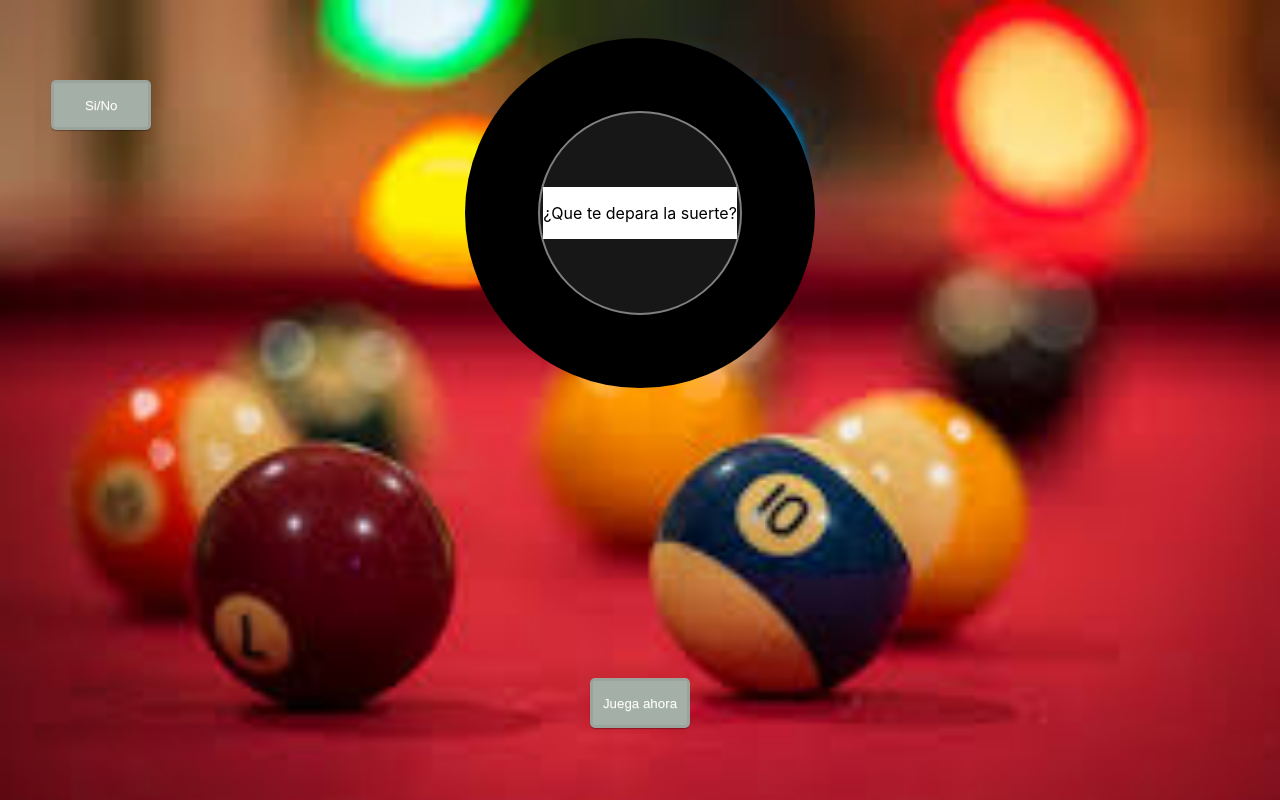
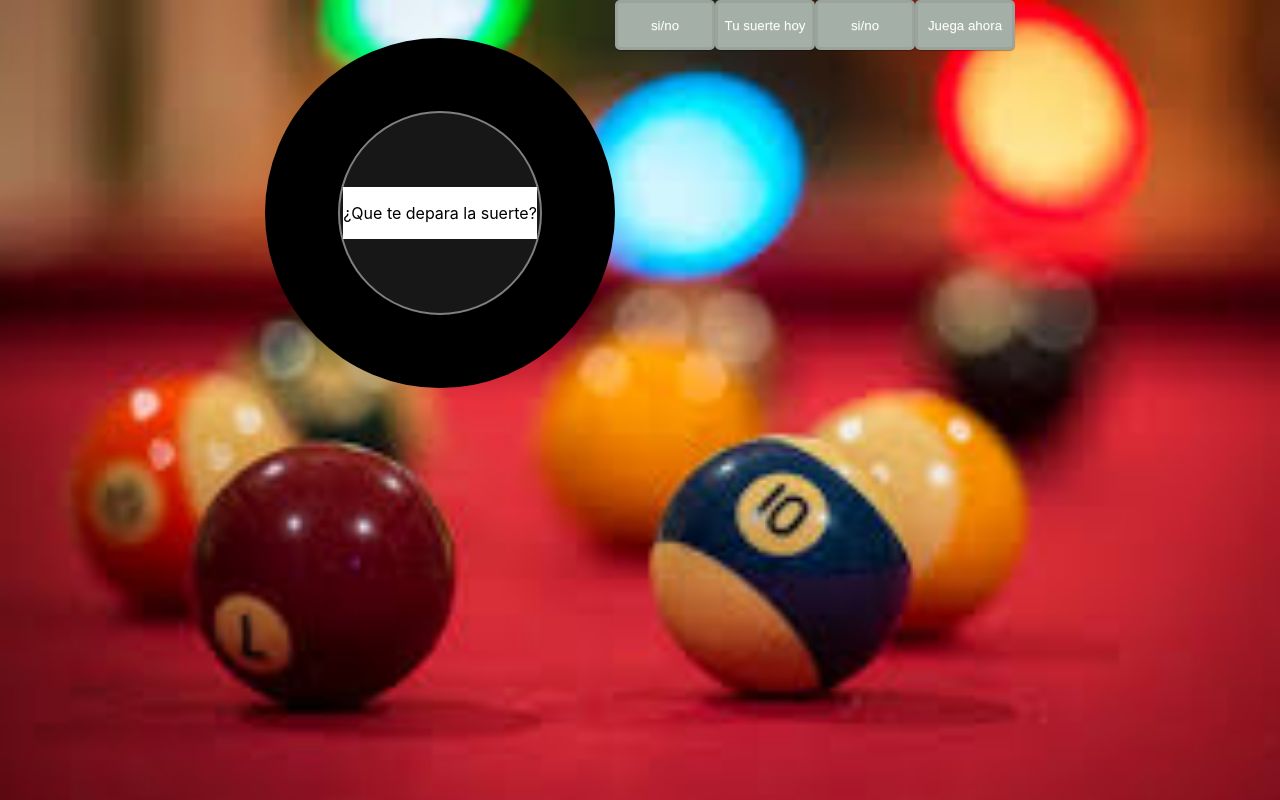
Before and after one commit to Angel-Raymundo/bola-ocho, a React (Create React App) app: page / in a window 1280 px wide. Built offline with nearby package versions, Linux system fonts and the light colour scheme.

Commit message:
se dinamizo el estado de los modos de juego

```diff
--- a/src/components/Button.css
+++ b/src/components/Button.css
@@ -2,7 +2,6 @@
   width: 100px;
   height: 50px;
   border-radius: 5px;
-  position: absolute;
   text-align: center;
   box-shadow: 0 1px 1px rgba(0, 0, 0, 0.3);
   text-shadow: 0 1px 0 rgba(225, 225, 225, 0.3);
--- a/src/components/ButtonModes.js
+++ b/src/components/ButtonModes.js
@@ -1,10 +1,10 @@
 import React from "react";
 import "./Button.css";
 
-export default function ButtonModes({ onClick }) {
+export default function ButtonModes({ onClick, children }) {
   return (
-    <button onClick={onClick} className="button btnMode" ite>
-      Si/No
+    <button onClick={onClick} className="button btnMode">
+      {children}
     </button>
   );
 }
--- a/src/components/Logic.js
+++ b/src/components/Logic.js
@@ -4,32 +4,37 @@ import Button from "./Button";
 import ButtonModes from "./ButtonModes";
 
 export default function Logic() {
+  const [mode, setMode] = useState("Intenta con alguna opcion");
   const [option, setOption] = useState("¿Que te depara la suerte?");
-
   const [tryAgain, settryAgain] = useState("Juega ahora");
 
-  const go = () => {
-    const options = ["Muy mal", "Mal", "Regular", "Bien", "Excelente"];
-    const elige = Math.floor(Math.random() * options.length);
-
-    setOption(options[elige]);
-
+  const yon = () => {
+    const elige = Math.floor(Math.random() * mode.length);
+    setOption(mode[elige]);
     settryAgain("Intenta de nuevo");
   };
 
-  const yon = () => {
-    const options = ["Si", "No"];
-    const elige = Math.floor(Math.random() * options.length);
+  const go = () => {
+    /*const options = ["Muy mal", "Mal", "Regular", "Bien", "Excelente"];*/
+    const elige = Math.floor(Math.random() * mode.length);
 
-    setOption(options[elige]);
+    setOption(mode[elige]);
+    settryAgain("Intenta de nuevo");
   };
 
   return (
     <>
       <Cuadro print={option} />
-
+      <ButtonModes onClick={() => setMode(["si", "no"])}>si/no</ButtonModes>
+      <ButtonModes
+        onClick={() =>
+          setMode(["Muy mala", "Mala", "Regular", "Buena", "Excelente"])
+        }
+      >
+        Tu suerte hoy
+      </ButtonModes>
+      <ButtonModes onClick={() => setMode(["si", "no"])}>si/no</ButtonModes>
       <Button onClick={go} trying={tryAgain}></Button>
-      <ButtonModes onClick={yon}></ButtonModes>
     </>
   );
 }
```
